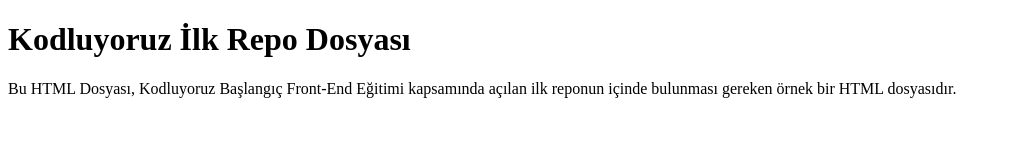
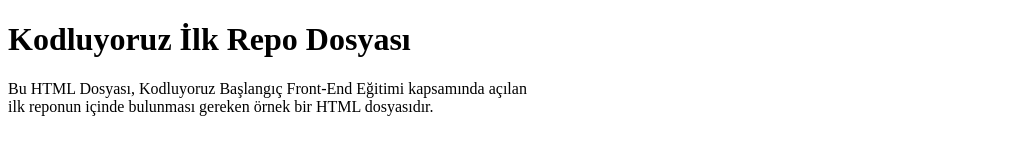
Before and after one commit to mogz44/kodluyoruzilkrepo, a plain HTML site: page index.html in a window 1280 px wide. Shown: the whole page, without its empty margins (0-1011 px from the left). Drawn offline with Linux system fonts and the light colour scheme.

Commit message:
Update index.html

```diff
--- a/index.html
+++ b/index.html
@@ -8,7 +8,9 @@
     <title>Kodluyoruz İlk Repo</title>
 </head>
 <body>
-    <h1 class="baslik">Kodluyoruz İlk Repo Dosyası</h1>
-    <p class="paragraf">Bu HTML Dosyası, Kodluyoruz Başlangıç Front-End Eğitimi kapsamında açılan ilk reponun içinde bulunması gereken örnek bir HTML dosyasıdır.</p>
+    <div class="first-div">
+        <h1 class="baslik">Kodluyoruz İlk Repo Dosyası</h1>
+        <p class="paragraf">Bu HTML Dosyası, Kodluyoruz Başlangıç Front-End Eğitimi kapsamında açılan <br>ilk reponun içinde bulunması gereken örnek bir HTML dosyasıdır.</p>
+    </div>
 </body>
 </html>
```
